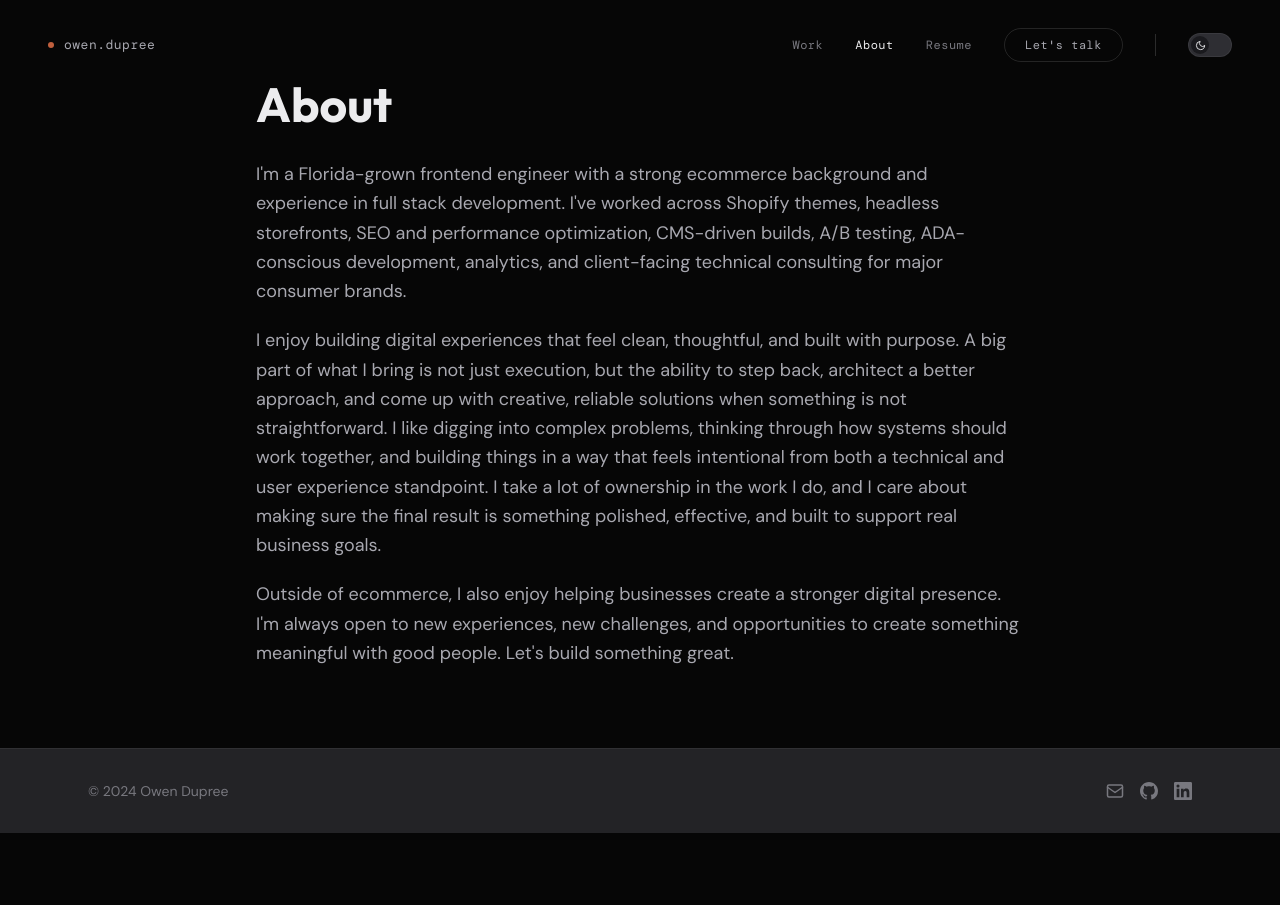
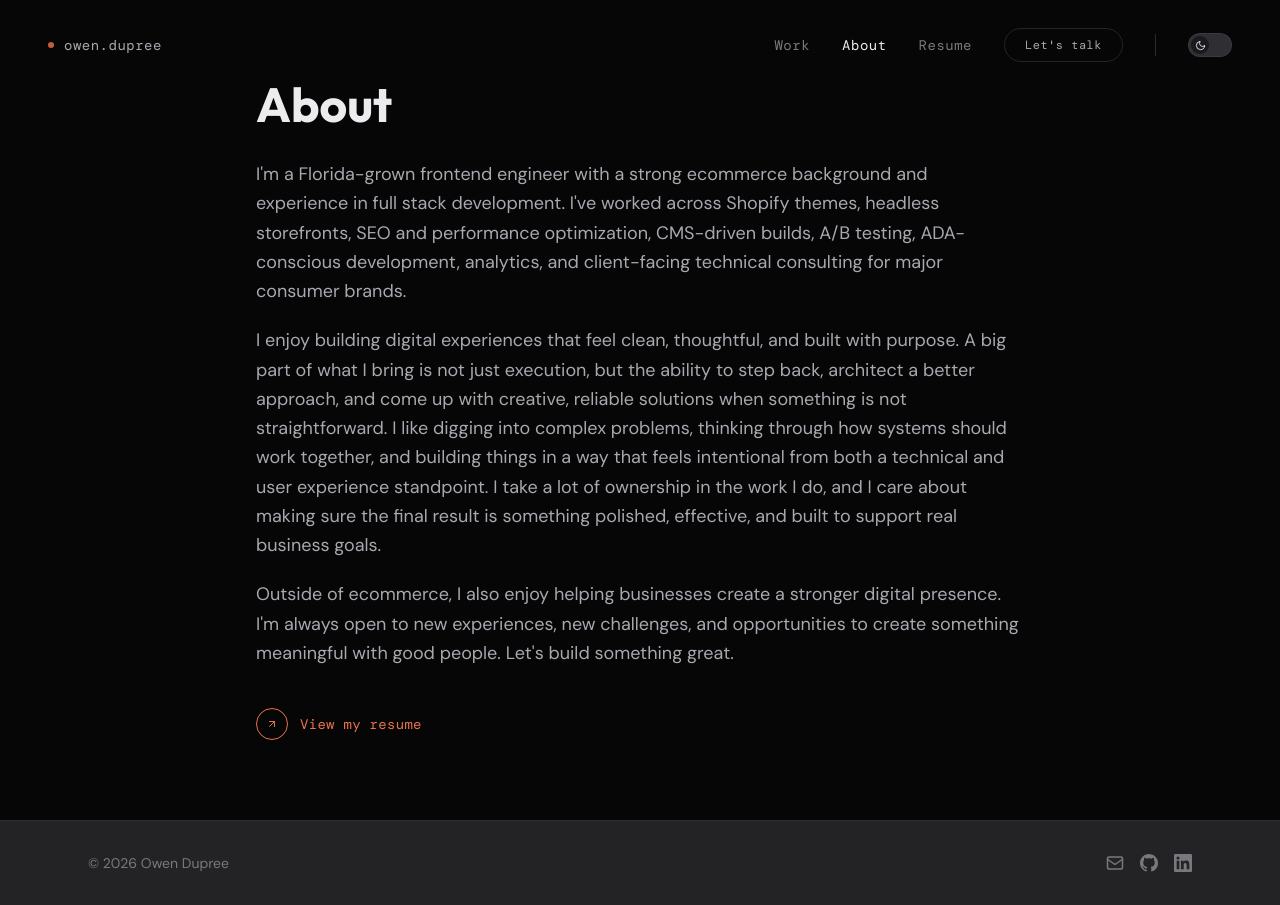
Before and after one commit to odupree1988/owendupree.github.io, a Next.js app: page /about in a window 1280 px wide. Before the commit the page ends 833 px from the top, so only its background shows below. Built offline with nearby package versions, Linux system fonts and the light colour scheme; a web font is replaced by a local one.

Commit message:
Add resume link to about page, bump font sizes, dynamic footer year

```diff
--- a/components/about/AboutBio.module.css
+++ b/components/about/AboutBio.module.css
@@ -24,6 +24,10 @@
   @apply text-base leading-relaxed text-(--text-secondary);
 }
 
+.about-bio__cta {
+  @apply mt-10;
+}
+
 @media (min-width: 768px) {
   .about-bio__title {
     @apply text-5xl;
--- a/components/about/AboutBio.tsx
+++ b/components/about/AboutBio.tsx
@@ -1,6 +1,7 @@
 import { ScrollReveal } from "@/components/ui/ScrollReveal";
 import { siteConfig } from "@/data/siteConfig";
 import styles from "./AboutBio.module.css";
+import linkStyles from "@/components/ui/LinkStyles.module.css";
 
 export function AboutBio() {
   return (
@@ -16,6 +17,19 @@ export function AboutBio() {
             </ScrollReveal>
           ))}
         </div>
+        <ScrollReveal delay={0.1 + siteConfig.aboutBio.length * 0.08}>
+          <div className={styles["about-bio__cta"]}>
+            <a href="/Owen_Dupree_Resume_.pdf" target="_blank" rel="noopener noreferrer" className={linkStyles["link-primary"]}>
+              <span className={linkStyles["link-primary__btn"]}>
+                <svg viewBox="0 0 24 24" fill="none" strokeWidth="2" strokeLinecap="round" strokeLinejoin="round">
+                  <path d="M7 17L17 7" />
+                  <path d="M7 7h10v10" />
+                </svg>
+              </span>
+              <span className={linkStyles["link-primary__label"]}>View my resume</span>
+            </a>
+          </div>
+        </ScrollReveal>
       </div>
     </section>
   );
--- a/components/home/FeaturedWork.module.css
+++ b/components/home/FeaturedWork.module.css
@@ -11,7 +11,7 @@
 .featured-work__header {
   @apply text-center uppercase text-(--accent);
   font-family: var(--font-display);
-  font-size: 12px;
+  font-size: 18px;
   letter-spacing: 3px;
 }
 
--- a/components/layout/Footer.tsx
+++ b/components/layout/Footer.tsx
@@ -6,7 +6,7 @@ export function Footer() {
     <footer className={styles.footer}>
       <div className={styles.footer__inner}>
         <span className={styles.footer__copy}>
-          &copy; 2024 {siteConfig.name}
+          &copy; {new Date().getFullYear()} {siteConfig.name}
         </span>
         <div className={styles.footer__socials}>
           <a href={`mailto:${siteConfig.email}`} aria-label="Email" className={styles.footer__social}>
--- a/components/layout/Navbar.module.css
+++ b/components/layout/Navbar.module.css
@@ -20,7 +20,7 @@
   @apply flex items-center gap-2.5 no-underline transition-colors;
   color: var(--text-secondary);
   font-family: var(--font-mono);
-  font-size: 13px;
+  font-size: 14px;
   letter-spacing: 0.5px;
 }
 
@@ -45,7 +45,8 @@
 }
 
 .navbar__link {
-  @apply no-underline transition-colors text-xs;
+  @apply no-underline transition-colors;
+  font-size: 14px;
   color: var(--text-tertiary);
   font-family: var(--font-mono);
   letter-spacing: 0.5px;
--- a/components/ui/LinkStyles.module.css
+++ b/components/ui/LinkStyles.module.css
@@ -10,7 +10,7 @@
 }
 
 .link-primary__btn {
-  @apply flex items-center justify-center shrink-0 rounded-full w-9 h-9 bg-transparent;
+  @apply flex items-center justify-center shrink-0 rounded-full w-8 h-8 bg-transparent;
   border: 1px solid var(--accent);
   transition: background 0.3s;
 }
@@ -33,7 +33,7 @@
   @apply relative whitespace-nowrap;
   color: var(--accent);
   font-family: var(--font-mono);
-  font-size: 13px;
+  font-size: 14px;
   letter-spacing: 0.3px;
 }
 
```
Also changed, not shown: components/home/Skills.module.css (+5 -3 lines).
